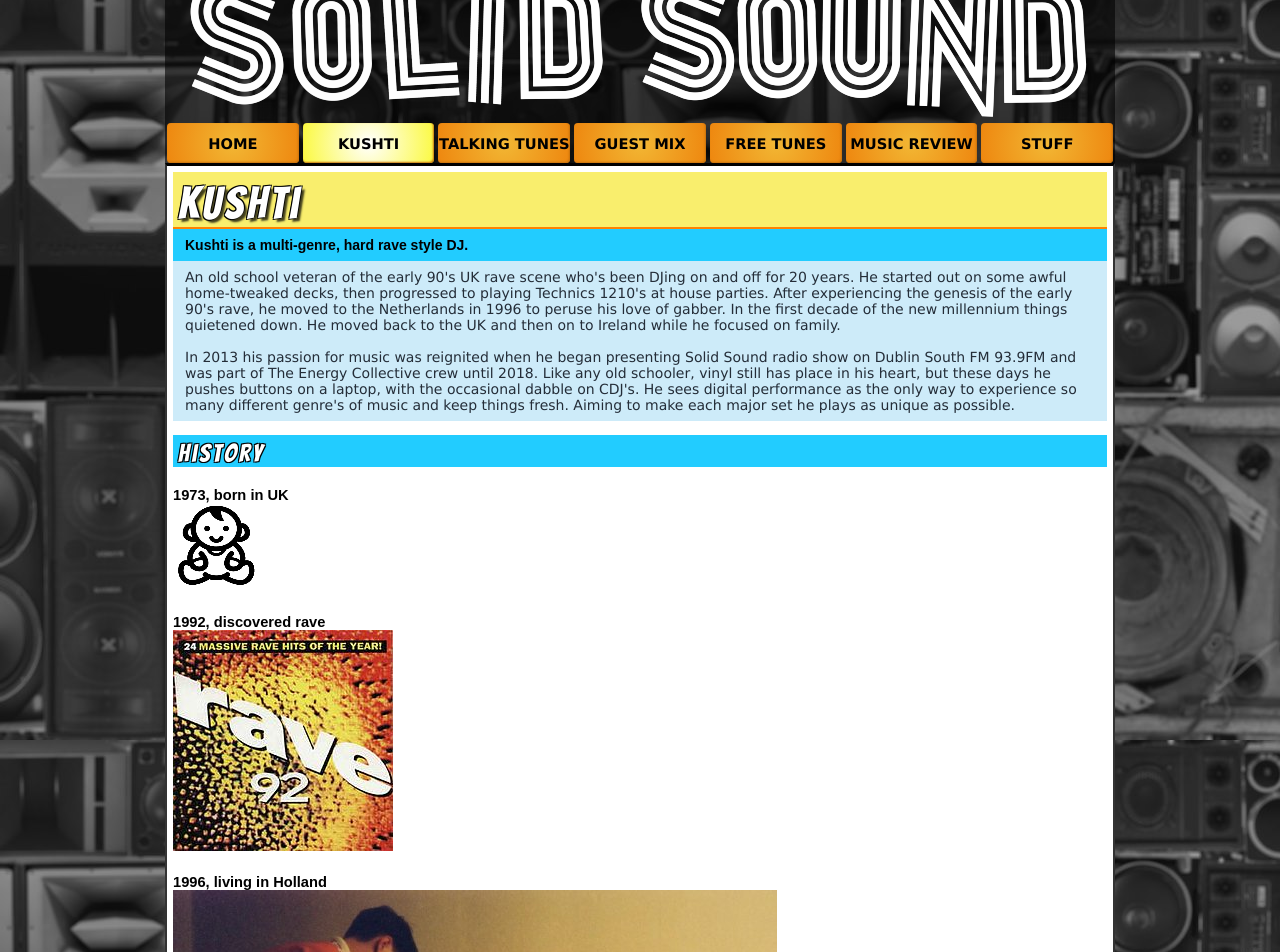
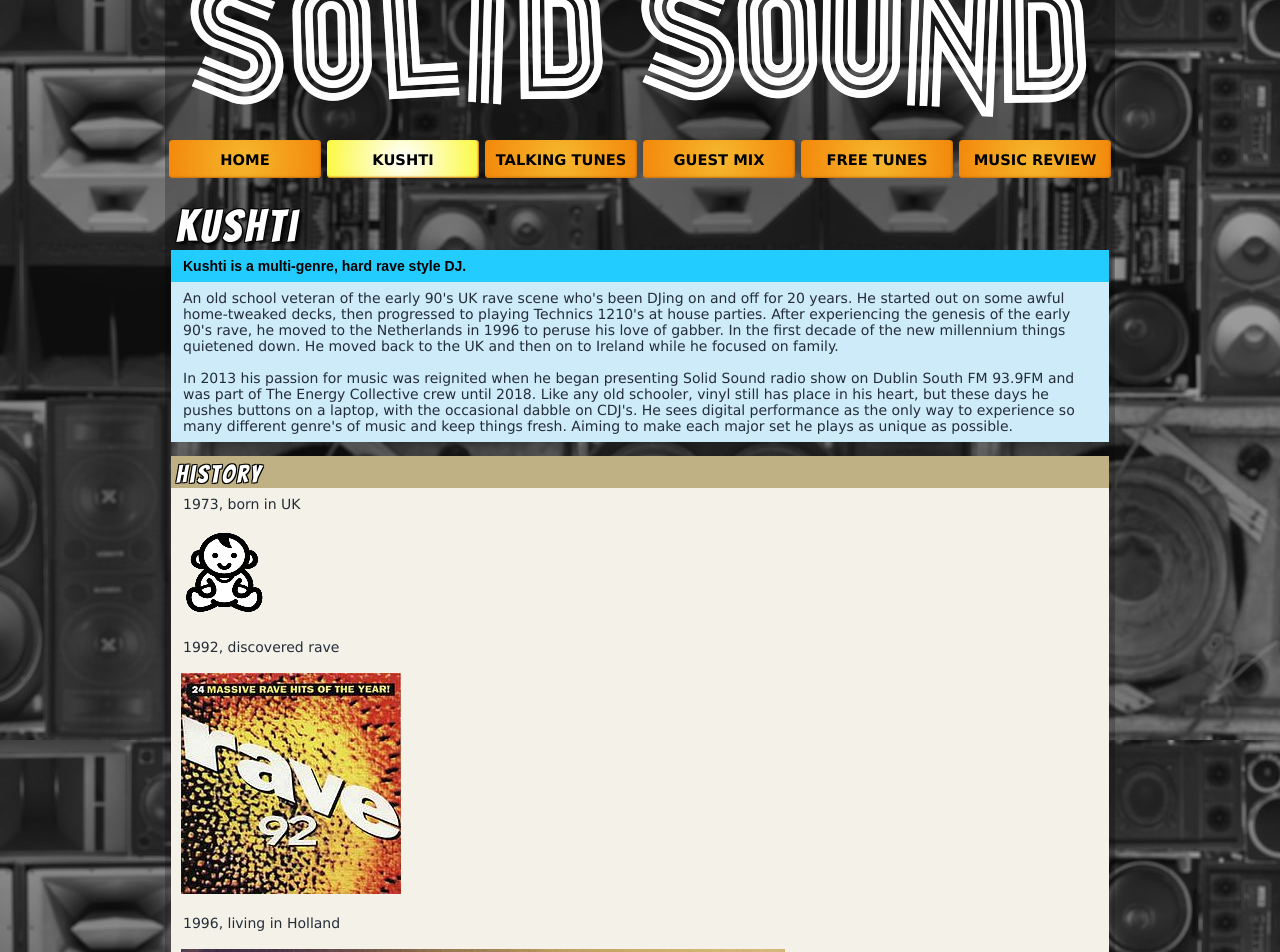
Before and after one commit to irquigley/SolidSoundFM-js, a Next.js app: page /kushti in a window 1280 px wide. Shown: the part 60-1012 px from the top of the page. Built offline with nearby package versions, Linux system fonts and the light colour scheme.

Commit message:
lots of visual updates

```diff
--- a/components/Header.js
+++ b/components/Header.js
@@ -48,11 +48,7 @@ export default function Header({ title, link }) {
                   <a><div className={link == "show" ? "active" : ""}>MUSIC REVIEW</div></a>
                 </Link>
               </li>
-              <li>
-                <Link href="stuff">
-                  <a><div className={link == "stuff" ? "active" : ""}>STUFF</div></a>
-                </Link>
-              </li>
+
             </ul>
           </div>
         </div>
--- a/components/Heading2.js
+++ b/components/Heading2.js
@@ -1,4 +1,4 @@
-const COLORS = [ "blue", "pink", "purple"];
+const COLORS = [ "blue", "pink", "purple", "kahki"];
 
 export default function Heading2({ color, children }) {
 
--- a/pages/index.js
+++ b/pages/index.js
@@ -91,7 +91,7 @@ export default function Home() {
         </Part>
         <GapMedium />
         <Heading2 color="pink">Socials and Links</Heading2>
-        <IconGroup>
+        <IconGroup color="pink-light">
             <IconLink link="https://soundcloud.com/solidsoundfm" text="Solid Sound FM" image="/page/homepage/icon-soundcloud.jpg" />
             <IconLink link="https://facebook.com/kushti.23" text="Facebook Kushti" image="/page/homepage/icon-kushti.jpg" />
             <IconLink link="https://soundcloud.com/hardraveenergy" text="Hard Rave Energy" image="/page/homepage/icon-hre.jpg" />
--- a/pages/kushti.js
+++ b/pages/kushti.js
@@ -49,33 +49,39 @@ export default function Kushti() {
 
         <GapSmall />
 
-        <Heading2 color="blue">History</Heading2>
+        <Heading2 color="kahki">History</Heading2>
 
-        <Heading3>1973, born in UK</Heading3>
-        <ImageExt src="/page/baby.png" autoShrink="false" />
+        <Part color="kahki">
+          <p>1973, born in UK</p>
+          <ImageExt src="/page/baby.png" autoShrink="true" />
 
-        <Heading3>1992, discovered rave</Heading3>
-        <ImageExt src="/page/Rave92.jpg#" autoShrink="false" />
+          <p>1992, discovered rave</p>
+        <ImageExt src="/page/Rave92.jpg#" autoShrink="true" />
 
-        <Heading3>1996, living in Holland</Heading3>
+        <p>1996, living in Holland</p>
         <ImageExt src="/page/me-1210s.jpg" autoShrink="true" />
 
-        <Heading3>2002-2010, moved to Ireland, got married, had kids</Heading3>
+        <p>2002-2010, moved to Ireland, got married, had kids</p>
         <ImageExt src="/page/2002-2010.png" autoShrink="true" />
 
-        <Heading3>
+        <p>
           2013, started Solid Sound (the original &apos;logo&apos;)
-        </Heading3>
+        </p>
         <ImageExt src="/page/ss-logo-2013.jpg" autoShrink="true" />
 
-        <Heading3>
+        <p>
           Drinking Chateauneuf de Pape, on the doorstep of the chalet, Bangface
           Weekender 2015
-        </Heading3>
+        </p>
         <ImageExt src="/page/me-bang-du-pape.jpg" autoShrink="true" />
+          <p>Rise of the Celts, Bangface Weekender 2018</p>
+        <ImageExt src="/page/me-bangface-2018.jpg" autoShrink="true" />
+        </Part>
 
-        <Heading3>Rise of the Celts, Bangface Weekender 2018</Heading3>
-        <ImageExt src="/page/me-bangface-2018.jpg" autoShrink="true" />
+
+
+
+
       </PageContainer>
     </>
   );
--- a/styles/colors.scss
+++ b/styles/colors.scss
@@ -5,7 +5,7 @@ $background_if_no_image: #474b4c;
 
 $pink-h: #F96D8F ;/* #f96dd5;  /* header */
 $pink: saturate(lighten($pink-h, 9), 20);
-$pink-background: desaturate(lighten($pink-h, 25), 30);
+$pink-background: desaturate(lighten($pink-h, 28), 30);
 $pink-link: darken(saturate($pink-h, 20), 30) ;
 
 $purple-h: adjust-hue($pink-h, 300);
@@ -26,6 +26,7 @@ $orange-bold: adjust-hue($pink-h, 60);
 $orange-bold-background: lighten($orange-bold, 20);
 
 $khaki: desaturate(lighten($orange-bold-background, 3) ,60);
+$khaki-h: darken($khaki,30);
 
 $yellow: adjust-hue($pink-h, 70); /* #ffe773; */
 $yellow-background:desaturate(lighten($yellow, 25), 30);
@@ -42,15 +43,14 @@ $khaki-link: #f50;
 $a_link_default: #242d38;
 $footer-background: #3339;
 $black-verytrans: #000000c0;
-$black_translite: #0009;
-$content_background: #fff;
-$content_text: #111;
+$black_translite: #0005;
+$content_background: rgba(0, 0, 0, 0.233);
+$content_text: #fff;
 $dark_grey: #333;
 
 
 $menu_button_bright: rgb(251,249,63);
 $menu_button_brighthot: lighten($menu_button_bright,50);
-
-$menu_button_inner_light: desaturate(darken(adjust-hue($menu_button_bright,-18) , 4), 8); //#FBBB3F;
-$menu_button_inner_dark: desaturate(darken(adjust-hue($menu_button_bright,-27) , 12), 8); //   #FC9045;
-$menu_button_shadow: desaturate(darken(adjust-hue($menu_button_bright,-27) , 20), 8); //   #FC9045;
+$menu_button_inner_light: desaturate(darken(adjust-hue($menu_button_bright,-18) , 4), 4);
+$menu_button_inner_dark: desaturate(darken(adjust-hue($menu_button_bright,-27) , 12), 4);
+$menu_button_shadow: desaturate(darken(adjust-hue($menu_button_bright,-27) , 20), 8);
--- a/styles/common.scss
+++ b/styles/common.scss
@@ -39,6 +39,11 @@
     text-decoration: underline;
   }
 
+  @media (min-width: 700px) {
+    img.auto-shrink {
+      padding:10px;}
+  }
   img.auto-shrink {
+
     max-width: 100%;
   }
--- a/styles/header.scss
+++ b/styles/header.scss
@@ -10,12 +10,9 @@
 
 
   h2 {
-    padding: 7px 0px 0px 5px;
-
+    padding: 18px 0px 0px 5px;
     letter-spacing: 0.07em;
     color: $white;
-    background: $yellow;
-    border-bottom: 2px solid $yellow-contrast;
     letter-spacing: 0.07em;
 
   }
@@ -33,7 +30,11 @@
     background-color: $purple-h;
   }
 
-  h3.blue, h3.pink,  h3.purple
+  h3.kahki {
+    background-color: $khaki-h;
+  }
+
+  h3.blue, h3.pink,  h3.purple, h3.kahki
   {
     color: $white;
     text-shadow: 1px 1px $black, -1px -1px $black, -1px 1px $black, 1px -1px $black;
--- a/styles/pagecontent.scss
+++ b/styles/pagecontent.scss
@@ -3,9 +3,6 @@
   .content {
     background: $content_background;
     color: $content_text;
-    border-top: 3px solid $black;
-    border-left: 2px solid $dark_grey;
-    border-right: 2px solid $dark_grey;
   }
 
   .content p b {
--- a/styles/titlemenu.scss
+++ b/styles/titlemenu.scss
@@ -15,14 +15,15 @@
     justify-content: space-evenly;
     list-style-type: none;
     height: 40px;
+    margin-top:15px;
   }
 
   .menu ul li {
     position: relative;
 
-    margin: 0px 2px 0px 2px;
+    margin: 2px 2px 0px 2px;
 
-    width: 14%;
+    width: 16%;
     font-size: 11pt;
     vertical-align: middle;
     display:table-cell;
```
Also changed, not shown: components/IconGroup.js (+5 -3 lines).
